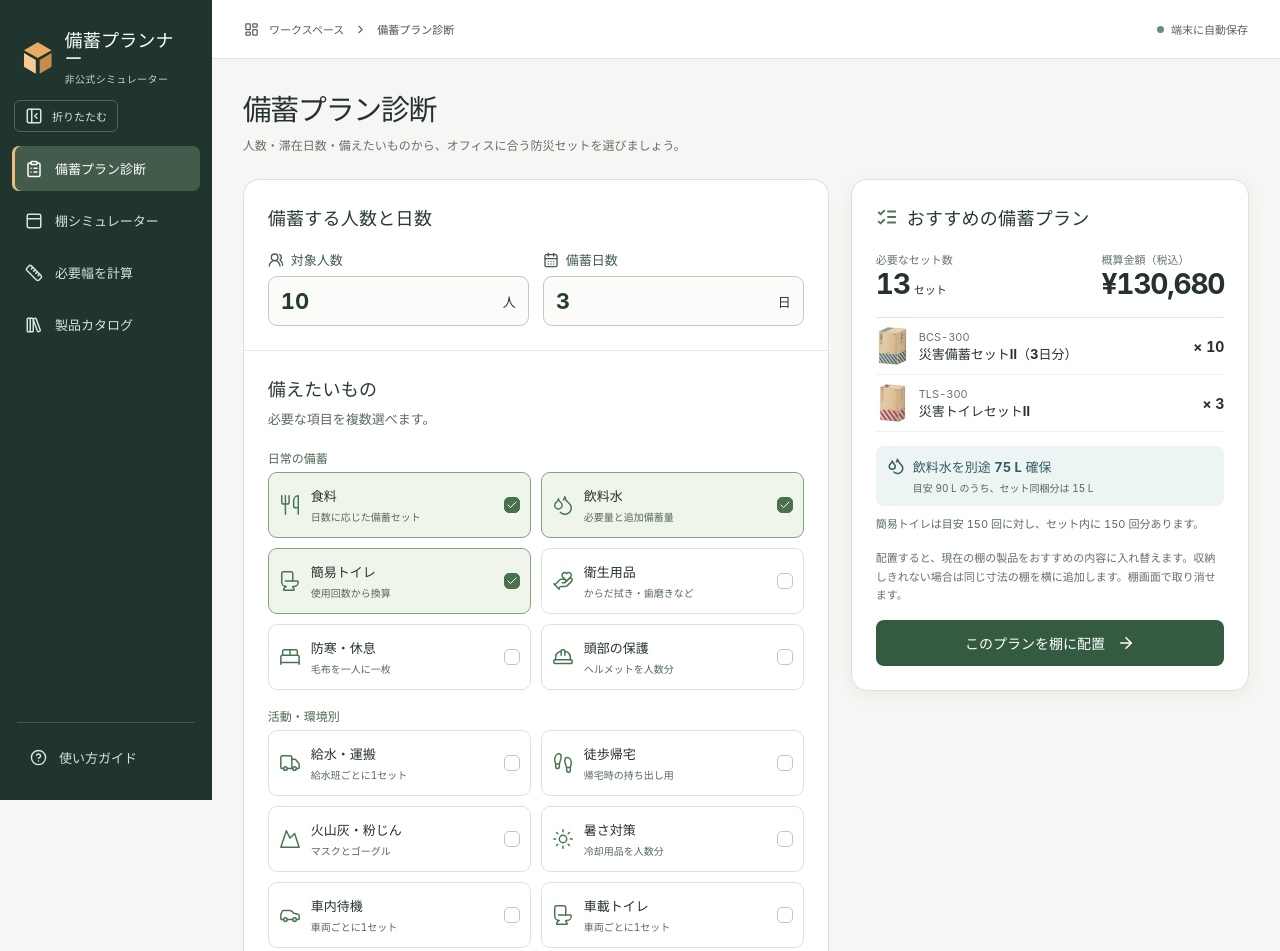
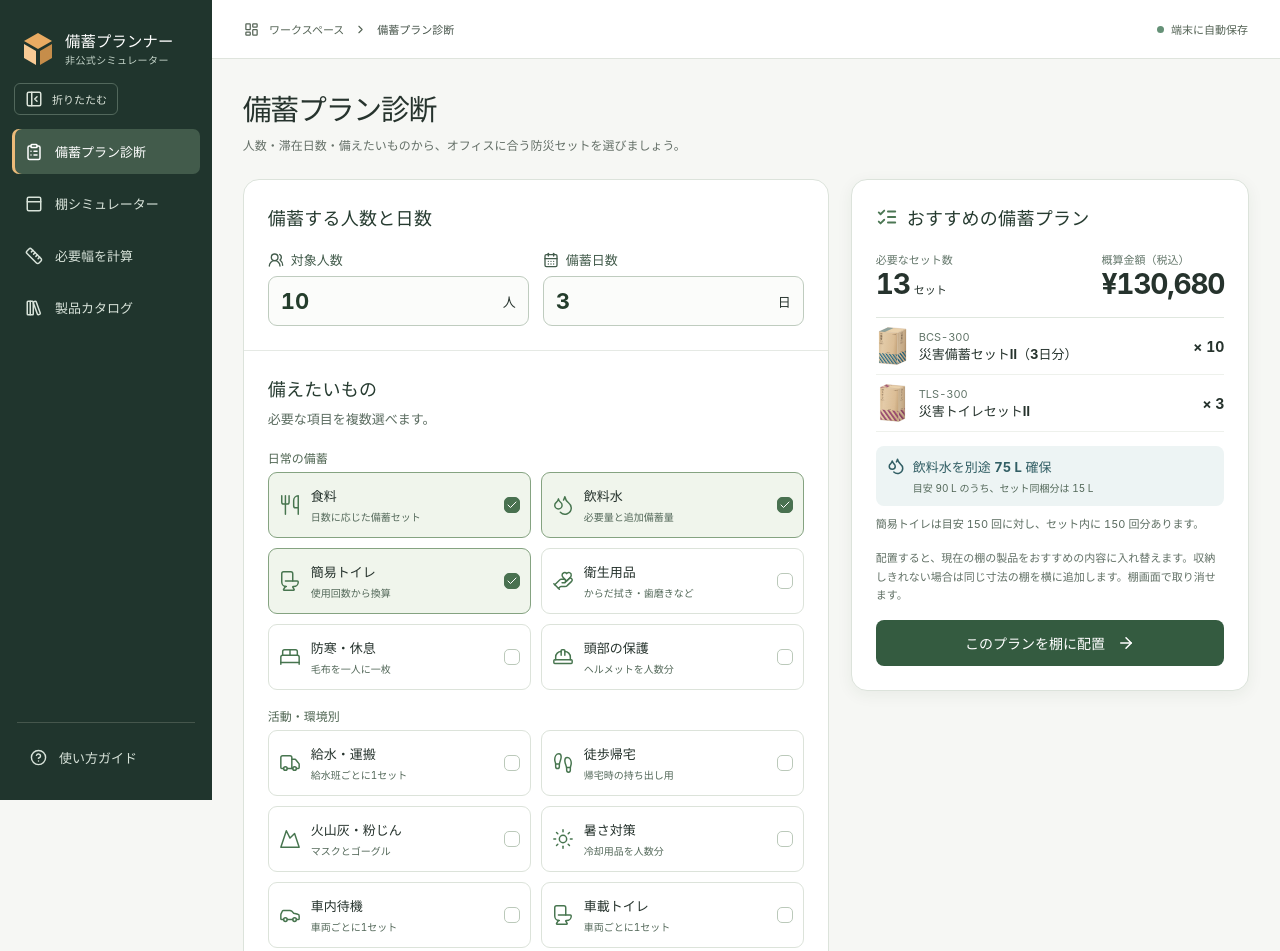
Before and after one commit to yota-obu/office-stock-planner, a React app: page / in a window 1280 px wide. Shown: the top 951 px of the page. Built offline with nearby package versions, Linux system fonts and the light colour scheme.

Commit message:
Reduce sidebar brand by two points to fit the menu

```diff
--- a/style.css
+++ b/style.css
@@ -1226,7 +1226,8 @@ header,
 }
 .brand span {
   font-family: inherit;
-  font-size: 18px;
+  font-size: 11.5pt;
+  white-space: nowrap;
   letter-spacing: 0.012em;
 }
 .brand small {
@@ -1417,3 +1418,5 @@ header,
     padding: 0 2px;
   }
 }
+
+@media(min-width:721px) and (max-width:1170px){.app:not(.compactNav) .brand{margin-inline:12px;gap:8px}}
```
